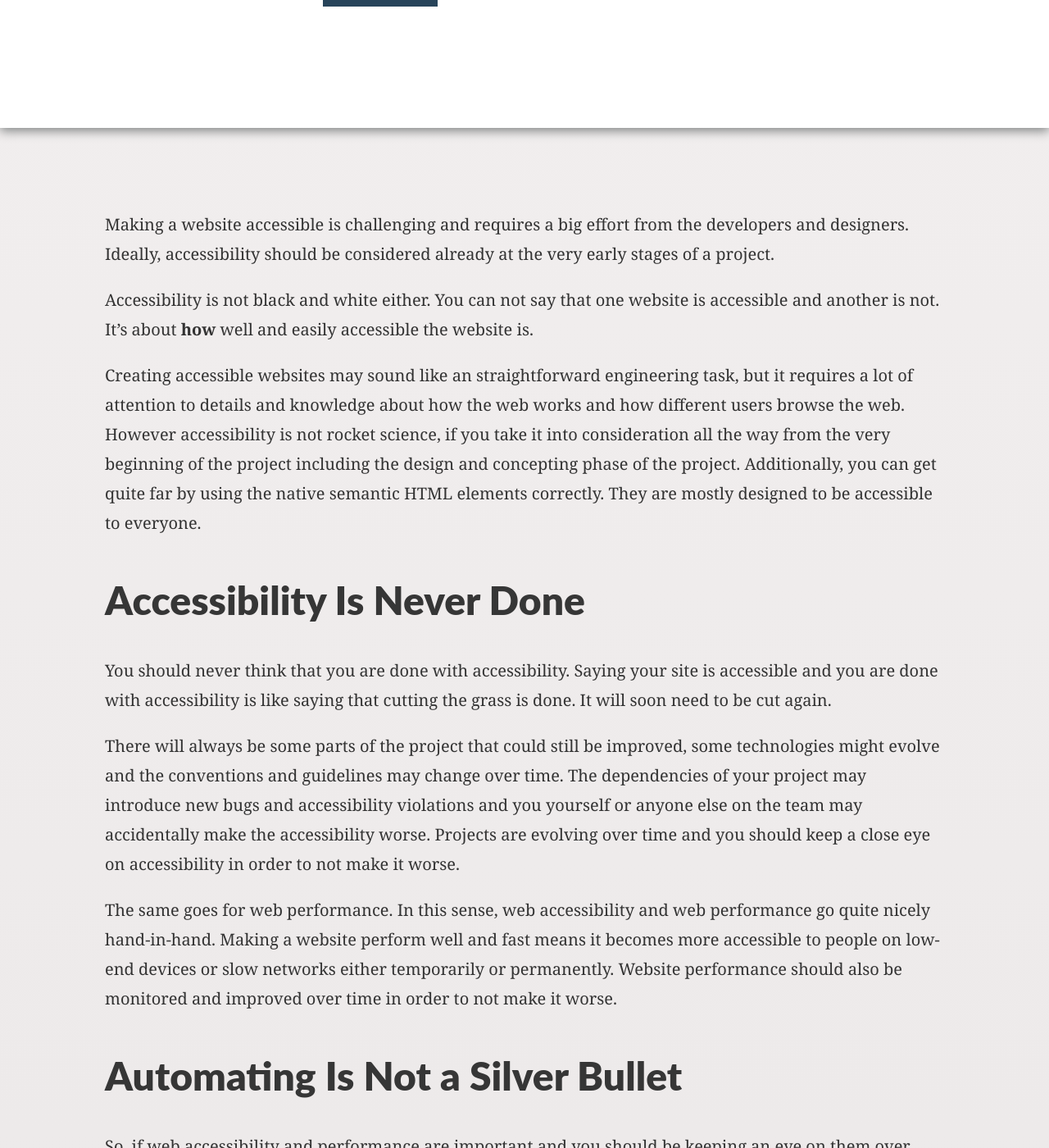
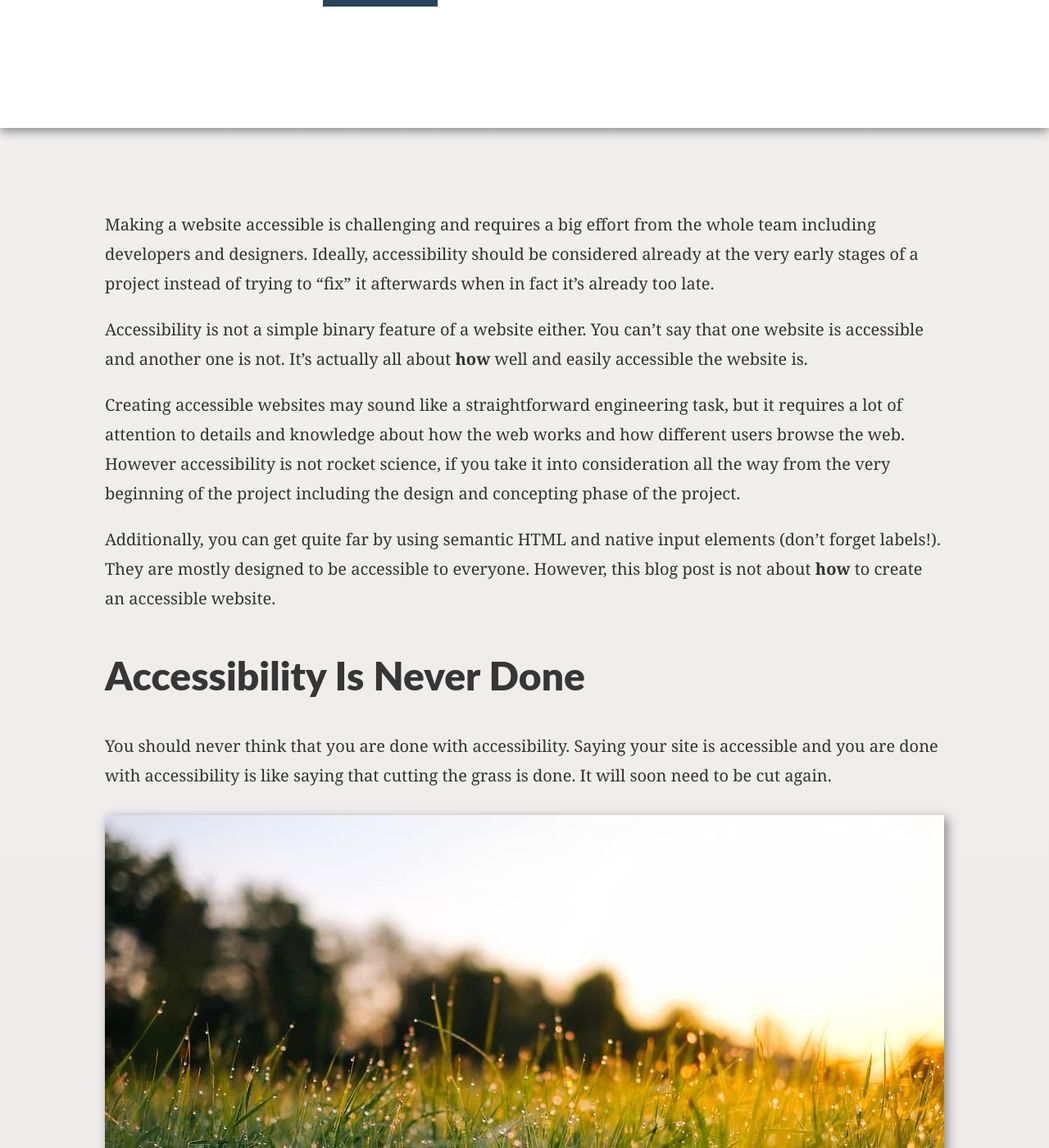
Before and after one commit to olpeh/olpeh.github.io, a Jekyll site: the page built from _posts/2021-03-09-you-will-never-be-done-with-accessibility.md, in a window 1280 px wide and 1400 px high, scrolled down 677 px. Shown: the whole window at 82% size. Built offline with Jekyll 4.4.1, drawn with Linux system fonts in a browser that asks for light colours; some of the changed text lies outside the part shown.

Commit message:
Small additions and fixes, add grass.jpg

```diff
--- a/_posts/2021-03-09-you-will-never-be-done-with-accessibility.md
+++ b/_posts/2021-03-09-you-will-never-be-done-with-accessibility.md
@@ -11,19 +11,24 @@ altText: 'A red and white stop signage in front of a sea view.'
 credits: 'Photo by Christian Buehner on Unsplash'
 ---
 
-Making a website accessible is challenging and requires a big effort from the developers and designers. Ideally, accessibility should be considered already at the very early stages of a project.
+Making a website accessible is challenging and requires a big effort from the whole team including developers and designers. Ideally, accessibility should be considered already at the very early stages of a project instead of trying to "fix" it afterwards when in fact it's already too late.
 
-Accessibility is not black and white either. You can not say that one website is accessible and another is not. It's about **how** well and easily accessible the website is.
+Accessibility is not a simple binary feature of a website either. You can't say that one website is accessible and another one is not. It's actually all about **how** well and easily accessible the website is.
 
-Creating accessible websites may sound like an straightforward engineering task, but it requires a lot of attention to details and knowledge about how the web works and how different users browse the web. However accessibility is not rocket science, if you take it into consideration all the way from the very beginning of the project including the design and concepting phase of the project. Additionally, you can get quite far by using the native semantic HTML elements correctly. They are mostly designed to be accessible to everyone.
+Creating accessible websites may sound like a straightforward engineering task, but it requires a lot of attention to details and knowledge about how the web works and how different users browse the web. However accessibility is not rocket science, if you take it into consideration all the way from the very beginning of the project including the design and concepting phase of the project.
+
+Additionally, you can get quite far by using semantic HTML and native input elements (don't forget labels!). They are mostly designed to be accessible to everyone. However, this blog post is not about **how** to create an accessible website.
 
 ## Accessibility Is Never Done
 
 You should never think that you are done with accessibility. Saying your site is accessible and you are done with accessibility is like saying that cutting the grass is done. It will soon need to be cut again.
 
+![Moist grass in the sunset]({{ "/images/21-a11y/grass.jpg" | prepend: site.baseurl }})
+<span>Photo by <a href="https://unsplash.com/@jweckschmied?utm_source=unsplash&amp;utm_medium=referral&amp;utm_content=creditCopyText">Jonas Weckschmied</a> on <a href="https://unsplash.com/s/photos/grass?utm_source=unsplash&amp;utm_medium=referral&amp;utm_content=creditCopyText">Unsplash</a></span>
+
 There will always be some parts of the project that could still be improved, some technologies might evolve and the conventions and guidelines may change over time. The dependencies of your project may introduce new bugs and accessibility violations and you yourself or anyone else on the team may accidentally make the accessibility worse. Projects are evolving over time and you should keep a close eye on accessibility in order to not make it worse.
 
-The same goes for web performance. In this sense, web accessibility and web performance go quite nicely hand-in-hand. Making a website perform well and fast means it becomes more accessible to people on low-end devices or slow networks either temporarily or permanently. Website performance should also be monitored and improved over time in order to not make it worse.
+The same goes for web performance. In this sense, web accessibility and web performance go quite nicely hand-in-hand. Making a website perform well and fast means it becomes more accessible to people on low-end devices or slow networks either temporarily or permanently. Similarly to accessibility, web performance should also be monitored and improved over time in order to not make it worse.
 
 ## Automating Is Not a Silver Bullet
 
```
Also changed, not shown: images/21-a11y/grass.jpg (added).
